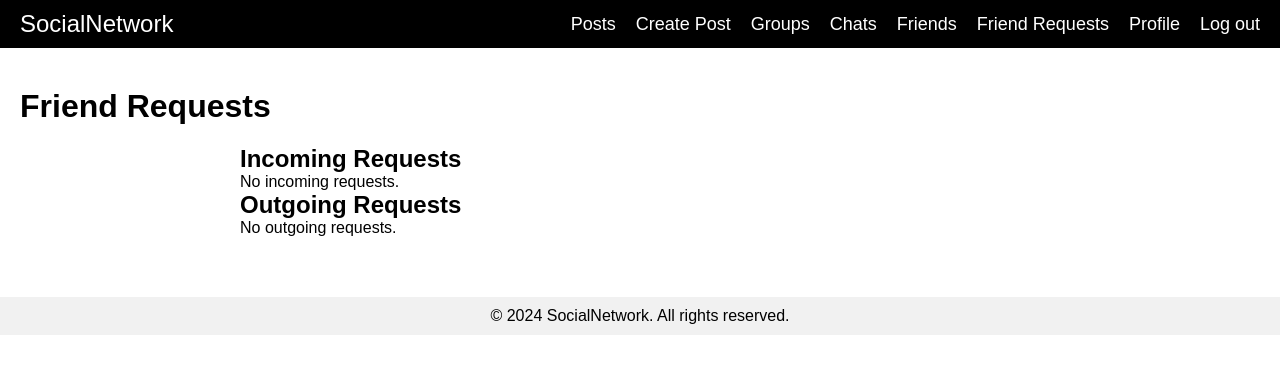
After one commit to MaxMedvedenko/my-social-network, a Django app: page /friend_requests/ in a window 1280 px wide. The commit adds this page. Shown: the top 374 px of the page. Run offline with Django 5.2, Linux system fonts and the light colour scheme; the visitor is signed in with stand-in values (Sample User, id 1).

Commit message:
add friend request and cancel friend request

```diff
--- a/SocialNetwork/urls.py
+++ b/SocialNetwork/urls.py
@@ -59,4 +59,12 @@ urlpatterns = [
     path('messages/<int:message_id>/edit/', edit_message_view, name='edit_message'),
     path('messages/<int:message_id>/delete/', delete_message_view, name='delete_message'),
 
+    path('friend_requests/', friend_requests_view, name='friend_requests'),
+
+    path('users/<int:user_id>/send_friend_request/', send_friend_request, name='send_friend_request'),
+    path('cancel_friend_request/<int:request_id>/', cancel_friend_request, name='cancel_friend_request'),
+
+    path('accept_friend_request/<int:request_id>/', accept_friend_request, name='accept_friend_request'),
+    path('reject_friend_request/<int:request_id>/', reject_friend_request, name='reject_friend_request'),
+
 ] + static(settings.MEDIA_URL, document_root=settings.MEDIA_ROOT)
--- /dev/null
+++ b/static/css/friend_requests.css
@@ -0,0 +1,43 @@
+/* static/css/friend_requests.css */
+.friend-requests-container {
+    padding: 20px;
+    max-width: 800px;
+    margin: 0 auto;
+}
+
+.requests-list {
+    list-style-type: none;
+    padding: 0;
+}
+
+.request-item {
+    border: 1px solid #ddd;
+    padding: 10px;
+    margin-bottom: 10px;
+    border-radius: 5px;
+    background-color: #f9f9f9;
+}
+
+.btn {
+    padding: 5px 10px;
+    border: none;
+    border-radius: 3px;
+    cursor: pointer;
+    font-size: 14px;
+    margin-left: 5px;
+}
+
+.accept-btn {
+    background-color: #4CAF50;
+    color: white;
+}
+
+.reject-btn {
+    background-color: #f44336;
+    color: white;
+}
+
+.cancel-btn {
+    background-color: #ff9800;
+    color: white;
+}
--- a/templates/base.html
+++ b/templates/base.html
@@ -21,6 +21,7 @@
                     <li class="nav-item"><a href="#" class="nav-link">Groups</a></li>
                     <li class="nav-item"><a href="{% url 'chat_list' %}" class="nav-link">Chats</a></li>
                     <li class="nav-item"><a href="#" class="nav-link">Friends</a></li>
+                    <li class="nav-item"><a href="{% url 'friend_requests' %}" class="nav-link">Friend Requests</a></li>
 
                     <li class="nav-item"><a href="{% url 'profile_view' request.user.username %}" class="nav-link">Profile</a></li>
                     <li class="nav-item"><a href="{% url 'logout' %}" class="nav-link">Log out</a></li>
--- /dev/null
+++ b/templates/friend_requests.html
@@ -0,0 +1,47 @@
+{% extends 'base.html' %}
+{% load static %}
+
+{% block styles %}<link rel="stylesheet" href="{% static 'css/friend_requests.css' %}">{% endblock %}
+
+{% block content %}
+<h1>Friend Requests</h1>
+<div class="friend-requests-container">
+    <h2>Incoming Requests</h2>
+    {% if incoming_requests %}
+        <ul class="requests-list">
+            {% for request in incoming_requests %}
+                <li class="request-item">
+                    <p><strong>From:</strong> {{ request.from_user.username }}</p>
+                    <form action="{% url 'accept_friend_request' request.id %}" method="post" style="display:inline;">
+                        {% csrf_token %}
+                        <button type="submit" class="btn accept-btn">Accept</button>
+                    </form>
+                    <form action="{% url 'reject_friend_request' request.id %}" method="post" style="display:inline;">
+                        {% csrf_token %}
+                        <button type="submit" class="btn reject-btn">Reject</button>
+                    </form>
+                </li>
+            {% endfor %}
+        </ul>
+    {% else %}
+        <p>No incoming requests.</p>
+    {% endif %}
+
+    <h2>Outgoing Requests</h2>
+    {% if outgoing_requests %}
+        <ul class="requests-list">
+            {% for request in outgoing_requests %}
+                <li class="request-item">
+                    <p><strong>To:</strong> {{ request.to_user.username }}</p>
+                    <form action="{% url 'cancel_friend_request' request.id %}" method="post" style="display:inline;">
+                        {% csrf_token %}
+                        <button type="submit" class="btn cancel-btn">Cancel</button>
+                    </form>
+                </li>
+            {% endfor %}
+        </ul>
+    {% else %}
+        <p>No outgoing requests.</p>
+    {% endif %}
+</div>
+{% endblock %}
--- a/templates/profile.html
+++ b/templates/profile.html
@@ -24,6 +24,12 @@
             <p><strong>Birth Date:</strong> {{ profile.birth_date|date:"F j, Y" }}</p>
         </div>
     </div>
+    {% if request.user != profile.user %}
+    <form action="{% url 'send_friend_request' profile.user.id %}" method="post" style="display:inline;">
+        {% csrf_token %}
+        <button type="submit" class="btn send-friend-request-btn">Send Friend Request</button>
+    </form>
+    {% endif %}
     {% if request.user == profile.user %}
     <a href="{% url 'edit_profile' %}" class="btn edit-profile-btn">Edit Profile</a>
     {% endif %}
--- a/user/models.py
+++ b/user/models.py
@@ -64,17 +64,26 @@ def create_user_profile(sender, instance, created, **kwargs):
 def save_user_profile(sender, instance, **kwargs):
     instance.profile.save()
 
+class Friendship(models.Model):
+    from_user = models.ForeignKey(User, related_name='friend_requests_sent', on_delete=models.CASCADE)
+    to_user = models.ForeignKey(User, related_name='friend_requests_received', on_delete=models.CASCADE)
+    status = models.CharField(max_length=10, choices=[('pending', 'Pending'), ('accepted', 'Accepted'), ('rejected', 'Rejected')])
+
+    def __str__(self):
+        return f"{self.from_user} -> {self.to_user} ({self.status})"
+
+
 # Модель друзів
 
-# class Friend(models.Model):
-#     user = models.ForeignKey(User, on_delete=models.CASCADE, related_name='user_friends')
-#     friend = models.ForeignKey(User, on_delete=models.CASCADE, related_name='friend_users')
+class Friend(models.Model):
+    user = models.ForeignKey(User, on_delete=models.CASCADE, related_name='user_friends')
+    friend = models.ForeignKey(User, on_delete=models.CASCADE, related_name='friend_users')
 
-#     def __str__(self):
-#         return f"{self.user.username} <-> {self.friend.username}"
+    def __str__(self):
+        return f"{self.user.username} <-> {self.friend.username}"
 
-#     class Meta:
-#         unique_together = ['user', 'friend']
+    class Meta:
+        unique_together = ['user', 'friend']
 
 # Модель запитів у друзів
 
--- a/user/views.py
+++ b/user/views.py
@@ -7,9 +7,11 @@ from django.contrib.auth.decorators import login_required
 from django.db import IntegrityError
 from django.core.exceptions import ValidationError
 
-from user.models import User, Profile
+from user.models import *
 
 from django.shortcuts import get_object_or_404
+
+from django.http import JsonResponse
 # Create your views here.
 
 # Register --- Login --- Logout #
@@ -100,3 +102,54 @@ def edit_profile(request):
         return redirect('profile_view', username=user.username)
 
     return render(request, 'edit_profile.html', {'user': user, 'profile': profile})
+
+
+# --- Friend --- #
+
+@login_required
+def friend_requests_view(request):
+    # Отримати всі запити на дружбу, де поточний користувач є або відправником, або одержувачем
+    incoming_requests = Friendship.objects.filter(to_user=request.user, status='pending')
+    outgoing_requests = Friendship.objects.filter(from_user=request.user, status='pending')
+
+    return render(request, 'friend_requests.html', {
+        'incoming_requests': incoming_requests,
+        'outgoing_requests': outgoing_requests
+    })
+
+@login_required
+def send_friend_request(request, user_id):
+    target_user = get_object_or_404(Profile, user_id=user_id)
+    if target_user.user == request.user:
+        return redirect('profile_view', username=target_user.user.username)
+
+    existing_request = Friendship.objects.filter(from_user=request.user, to_user=target_user.user).exists()
+    if existing_request:
+        return redirect('profile_view', username=target_user.user.username)
+
+    Friendship.objects.create(from_user=request.user, to_user=target_user.user, status='pending')
+    return redirect('profile_view', username=target_user.user.username)
+
+@login_required
+def cancel_friend_request(request, request_id):
+    friend_request = get_object_or_404(Friendship, id=request_id, from_user=request.user)
+    if friend_request:
+        friend_request.delete()
+    return redirect('friend_requests')
+
+@login_required
+def accept_friend_request(request, request_id):
+    friend_request = get_object_or_404(Friendship, id=request_id, to_user=request.user)
+    if friend_request:
+        friend_request.status = 'accepted'
+        friend_request.save()
+        # Optionally: Create reciprocal friendship
+        Friendship.objects.create(from_user=friend_request.to_user, to_user=friend_request.from_user, status='accepted')
+    return redirect('friend_requests')
+
+@login_required
+def reject_friend_request(request, request_id):
+    friend_request = get_object_or_404(Friendship, id=request_id, to_user=request.user)
+    if friend_request:
+        friend_request.delete()
+    return redirect('friend_requests')
```
Also changed, not shown: user/migrations/0002_friendship_friend.py (added).
